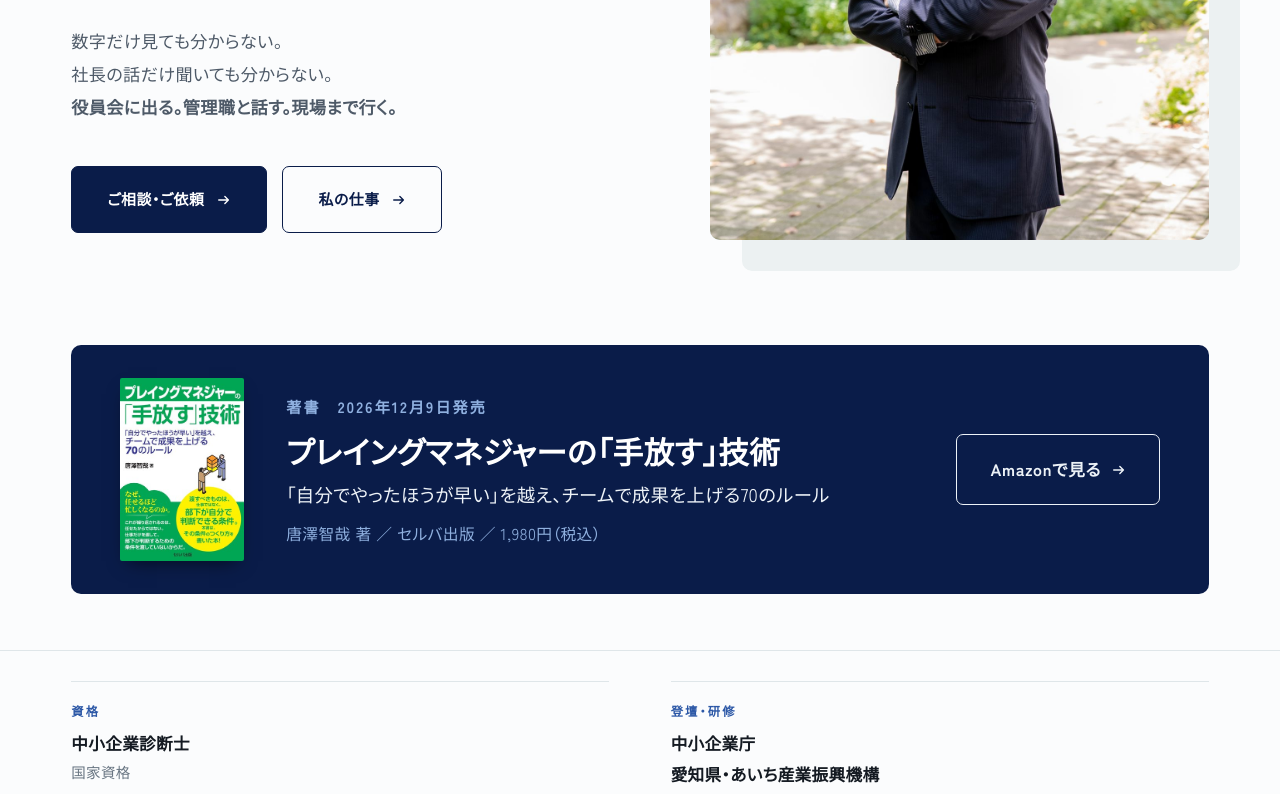
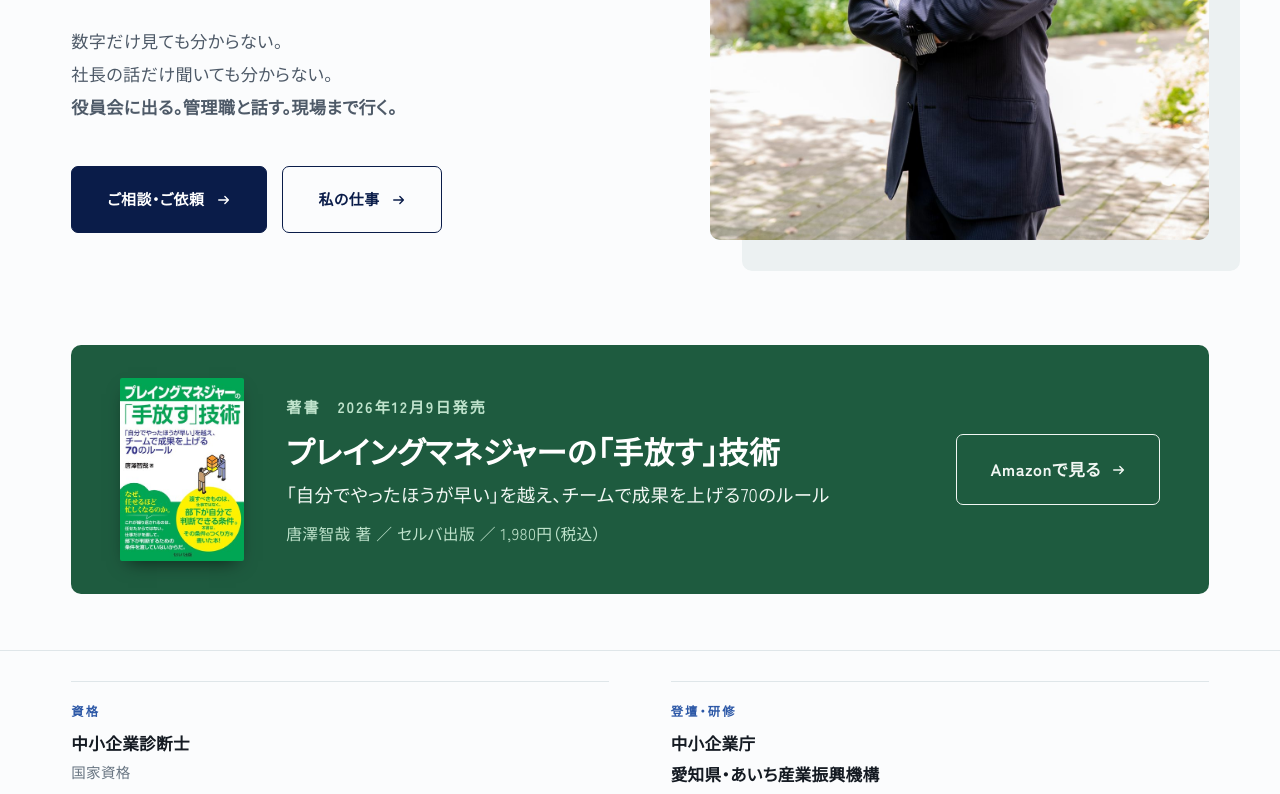
Before and after one commit to tomoya800726-sketch/tomoya-hub, a plain HTML site: page index.html in a window 1280 px wide. Shown: the part 551-1345 px from the top of the page. Drawn offline with Linux system fonts and the light colour scheme.

Commit message:
第72稿：書籍の帯の背景を事務所サイトと同じ深緑に
Co-Authored-By: Claude Opus 5.5 <noreply@anthropic.com>

```diff
--- a/index.html
+++ b/index.html
@@ -544,22 +544,22 @@ footer .btm{margin-top:2.2rem;font-size:.7rem;letter-spacing:.08em;opacity:.42;}
   html{scroll-behavior:auto;}
   *{animation:none !important;transition:none !important;}
 }
-/* ═══ 書籍の帯（2026-11-25 追加。ヒーローの直下に1本だけ） ═══ */
+/* ═══ 書籍の帯（2026-11-25 追加。ヒーローの直下に1本だけ。色は事務所サイトの書籍の帯と同じ深緑 #1E5B3F） ═══ */
 .bookband{padding:0 0 3.2rem;}
 .bookband .bk{display:grid;grid-template-columns:auto 1fr auto;gap:2.4rem;align-items:center;
-  background:var(--navy);color:var(--on-navy);border-radius:var(--r);padding:1.9rem 2.8rem;
+  background:#1E5B3F;color:#F1F7F3;border-radius:var(--r);padding:1.9rem 2.8rem;
   transition:transform .28s var(--ease),box-shadow .28s var(--ease);}
-.bookband .bk:hover{transform:translateY(-2px);box-shadow:0 14px 30px -20px rgba(10,28,73,.45);}
+.bookband .bk:hover{transform:translateY(-2px);box-shadow:0 14px 30px -20px rgba(20,60,40,.5);}
 .bookband img{width:124px;height:auto;border-radius:2px;box-shadow:0 8px 18px -8px rgba(0,0,0,.65);}
-.bookband .bk-k{display:block;font-size:.86rem;font-weight:700;letter-spacing:.14em;color:var(--blue-lt);}
+.bookband .bk-k{display:block;font-size:.86rem;font-weight:700;letter-spacing:.14em;color:#BFE3CC;}
 .bookband .bk-t{display:block;margin-top:.35rem;font-size:1.75rem;font-weight:700;line-height:1.5;color:#fff;}
 .bookband .bk-s{display:block;margin-top:.3rem;font-size:1.05rem;line-height:1.7;}
-.bookband .bk-m{display:block;margin-top:.6rem;font-size:.9rem;line-height:1.6;color:var(--blue-lt);}
+.bookband .bk-m{display:block;margin-top:.6rem;font-size:.9rem;line-height:1.6;color:#BFE3CC;}
 .bookband .bk-go{display:inline-flex;align-items:center;gap:.6rem;padding:1.05rem 1.9rem;border-radius:7px;
-  border:1.5px solid var(--on-navy);font-size:.95rem;font-weight:700;letter-spacing:.04em;white-space:nowrap;
+  border:1.5px solid #F1F7F3;font-size:.95rem;font-weight:700;letter-spacing:.04em;white-space:nowrap;
   transition:background .28s var(--ease),color .28s var(--ease);}
 .bookband .bk-go svg{width:14px;height:14px;transition:transform .3s var(--ease);}
-.bookband .bk:hover .bk-go{background:#fff;color:var(--navy);}
+.bookband .bk:hover .bk-go{background:#fff;color:#1E5B3F;}
 .bookband .bk:hover .bk-go svg{transform:translateX(4px);}
 @media (max-width:900px){ .bookband .bk{gap:1.6rem;padding:1.6rem 1.8rem;} .bookband .bk-t{font-size:1.45rem;} }
 @media (max-width:640px){
```
